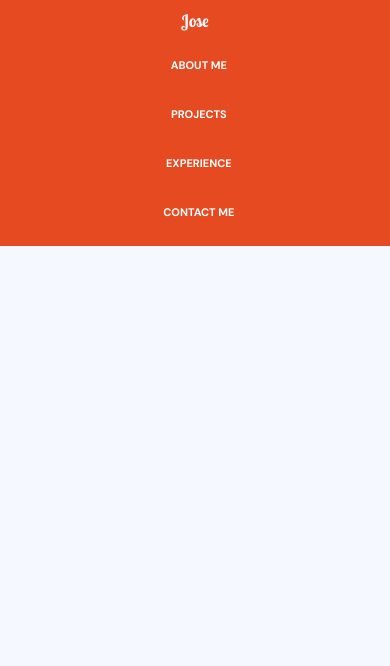
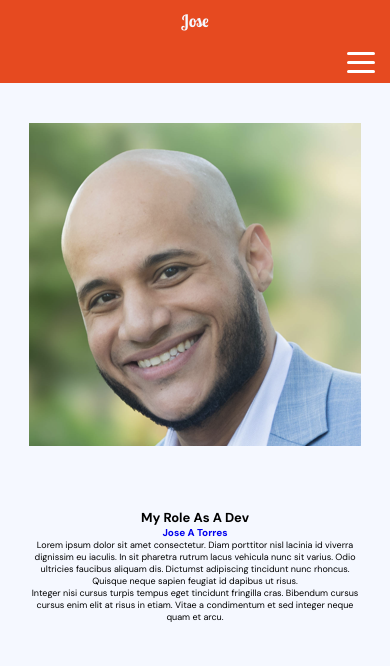
Before and after one commit to Joseatorres513/FSDI-116, a plain HTML site: page index.html in a window 390 px wide. Drawn offline with Linux system fonts and the light colour scheme.

Commit message:
FSDI 116 Assignment 2 version 2

```diff
--- a/css/base.css
+++ b/css/base.css
@@ -34,3 +34,12 @@ h2 {
     justify-content: center;
     align-items: center;
 }
+.about-container {
+    display: flex;
+    gap: 3rem;
+    align-items: center;
+    justify-content: center;
+    max-width: 1000px;
+    margin: 0 auto;
+    padding: 4rem 2rem;
+}
--- a/css/header.css
+++ b/css/header.css
@@ -45,3 +45,16 @@ header {
 .nav-options a:hover {
     border-bottom: solid 2px white;
 }
+
+/*Ham Button*/
+.nav-btn span {
+    width: 30px;
+    background-color: white;
+    height: 3px;
+    margin: 6px 0px;
+    display: block;
+}
+
+#nav-check, .nav-btn {
+    display: none;
+}
--- a/css/responsive.css
+++ b/css/responsive.css
@@ -1,3 +1,4 @@
+/* Phone View (max-width: 640px) */
 @media (max-width: 640px) {
     html {
         font-size: 10px;
@@ -20,9 +21,16 @@
 
     .header-right-side {
         width: 100%;
+        align-items: flex-start;
+        background-color: var(--header-orange);
+    }
+
+    nav {
+        width: 100%;
     }
 
     .nav-options {
+        margin: 1rem 0px;
         display: flex;
         flex-direction: column;
         align-items: center;
@@ -30,13 +38,14 @@
     }
 
     .nav-options a {
-        background-color: var(--header-orange); /* or use solid blue if you want */
+        background-color: var(--header-orange);
         color: var(--text-light);
         text-align: center;
         padding: 1rem 0;
         width: 100%;
         font-weight: bold;
         font-size: 1.1rem;
+        border-bottom: 1px solid rgba(255, 255, 255, 0.1);
     }
 
     .nav-options a:hover {
@@ -44,8 +53,89 @@
         border-bottom: solid 2px white;
     }
 
+    /* Hamburger Button (Toggle) */
+    .nav-btn {
+        display: block;
+        width: 28px;
+        height: 22px;
+        cursor: pointer;
+        margin-left: auto;
+        padding: 0.5rem;
+    }
 
-/* Tablet View */
-@media((min-width:641px) and (max-width:1007px)){
-    html(font-size: 14px;)
+    .nav-btn span {
+        display: block;
+        height: 3px;
+        width: 100%;
+        background-color: var(--text-light);
+        border-radius: 2px;
+    }
+
+    /* Hide checkbox input */
+    #nav-check {
+        display: none;
+    }
+
+    /* Toggle logic: hide/show .header-right-side */
+    #nav-check:not(:checked) ~ .header-right-side {
+        display: none;
+    }
+
+    #nav-check:checked ~ .header-right-side {
+        display: block;
+    }
 }
+
+/* Tablet View (641px to 1007px) */
+@media (min-width: 641px) and (max-width: 1007px) {
+    html {
+        font-size: 14px;
+    }
+
+    .about-container {
+        flex-direction: column;
+        align-items: center;
+        text-align: center;
+    }
+}
+
+
+/* Tablet & Mobile View: About Me Section */
+@media (max-width: 1007px) {
+    .about-container {
+        flex-direction: column;
+        text-align: center;
+    }
+
+    .headshot img {
+        width: 200px;
+        height: 200px;
+    }
+
+    .about-text {
+        padding: 0 1rem;
+    }
+
+    .about-text h3 {
+        font-size: 1.5rem;
+    }
+
+    .about-text p {
+        font-size: 0.95rem;
+    }
+}
+
+@media (max-width: 640px) {
+    .about-text h3 {
+        font-size: 1.3rem;
+    }
+
+    .about-text p {
+        font-size: 0.9rem;
+    }
+
+    .headshot img {
+        width: 160px;
+        height: 160px;
+    }
+}
--- a/index.html
+++ b/index.html
@@ -1,23 +1,28 @@
 <!DOCTYPE html>
 <html lang="en">
+
 <head>
-    <meta charset="UTF-8">
-    <meta name="viewport" content="width=device-width, initial-scale=1.0">
+    <meta charset="UTF-8" />
+    <meta name="viewport" content="width=device-width, initial-scale=1.0" />
 
     <!-- Base and Header Styles -->
-    <link rel="stylesheet" href="./css/base.css">
-    <link rel="stylesheet" href="./css/header.css">
-    <link rel="stylesheet" href="./css/responsive.css"> <!-- Always last -->
+    <link rel="stylesheet" href="./css/base.css" />
+    <link rel="stylesheet" href="./css/header.css" />
+    <link rel="stylesheet" href="./css/responsive.css" />
 
     <!-- Google Fonts -->
-    <link rel="preconnect" href="https://fonts.googleapis.com">
-    <link rel="preconnect" href="https://fonts.gstatic.com" crossorigin>
-    <link href="https://fonts.googleapis.com/css2?family=DM+Sans:ital,opsz,wght@0,9..40,100..1000;1,9..40,100..1000&family=Lobster+Two:ital,wght@0,400;0,700;1,400;1,700&display=swap" rel="stylesheet">
+    <link rel="preconnect" href="https://fonts.googleapis.com" />
+    <link rel="preconnect" href="https://fonts.gstatic.com" crossorigin />
+    <link
+        href="https://fonts.googleapis.com/css2?family=DM+Sans:ital,opsz,wght@0,9..40,100..1000;1,9..40,100..1000&family=Lobster+Two:ital,wght@0,400;0,700;1,400;1,700&display=swap"
+        rel="stylesheet" />
 
     <title>116 Portfolio - Jose</title>
 </head>
+
 <body>
 
+    <!-- Responsive Header -->
     <header class="site-header">
         <div class="header-left-side">
             <a href="">
@@ -25,15 +30,55 @@
             </a>
         </div>
 
+        <input type="checkbox" id="nav-check" />
+        <label for="nav-check" class="nav-btn">
+            <span></span>
+            <span></span>
+            <span></span>
+        </label>
+
         <nav class="header-right-side">
             <div class="nav-options">
-                <a href="">About Me</a>
-                <a href="">Projects</a>
-                <a href="">Experience</a>
-                <a href="">Contact Me</a>
+                <a href="#">About Me</a>
+                <a href="#">Projects</a>
+                <a href="#">Experience</a>
+                <a href="#">Contact Me</a>
             </div>
         </nav>
     </header>
 
+    <!-- About Me Section -->
+    <section class="about-section">
+        <div class="about-container">
+
+            <!-- Left Side: Image -->
+            <div class="about-left">
+                <img src="img/headshot.png" alt="Headshot" />
+            </div>
+
+            <!-- Right Side: Info -->
+        <div class="about-right"></div>
+            <div class="about-text">
+                <h3>My Role As A Dev</h3>
+                <h4><a href="#">Jose A Torres</a></h4>
+
+                <p>
+                    Lorem ipsum dolor sit amet consectetur. Diam porttitor nisl lacinia id viverra dignissim eu iaculis.
+                    In sit pharetra rutrum lacus vehicula nunc sit varius. Odio ultricies faucibus aliquam dis.
+                    Dictumst adipiscing tincidunt nunc rhoncus. Quisque neque sapien feugiat id dapibus ut risus.
+                </p>
+
+                <p>
+                    Integer nisi cursus turpis tempus eget tincidunt fringilla cras. Bibendum cursus cursus enim
+                    elit at risus in etiam. Vitae a condimentum et sed integer neque quam et arcu.
+                </p>
+            </div>
+
+        </div>
+    </section>
+
+    <!-- JavaScript (optional if needed) -->
+    <script src="./js/script.js"></script>
 </body>
+
 </html>
```
